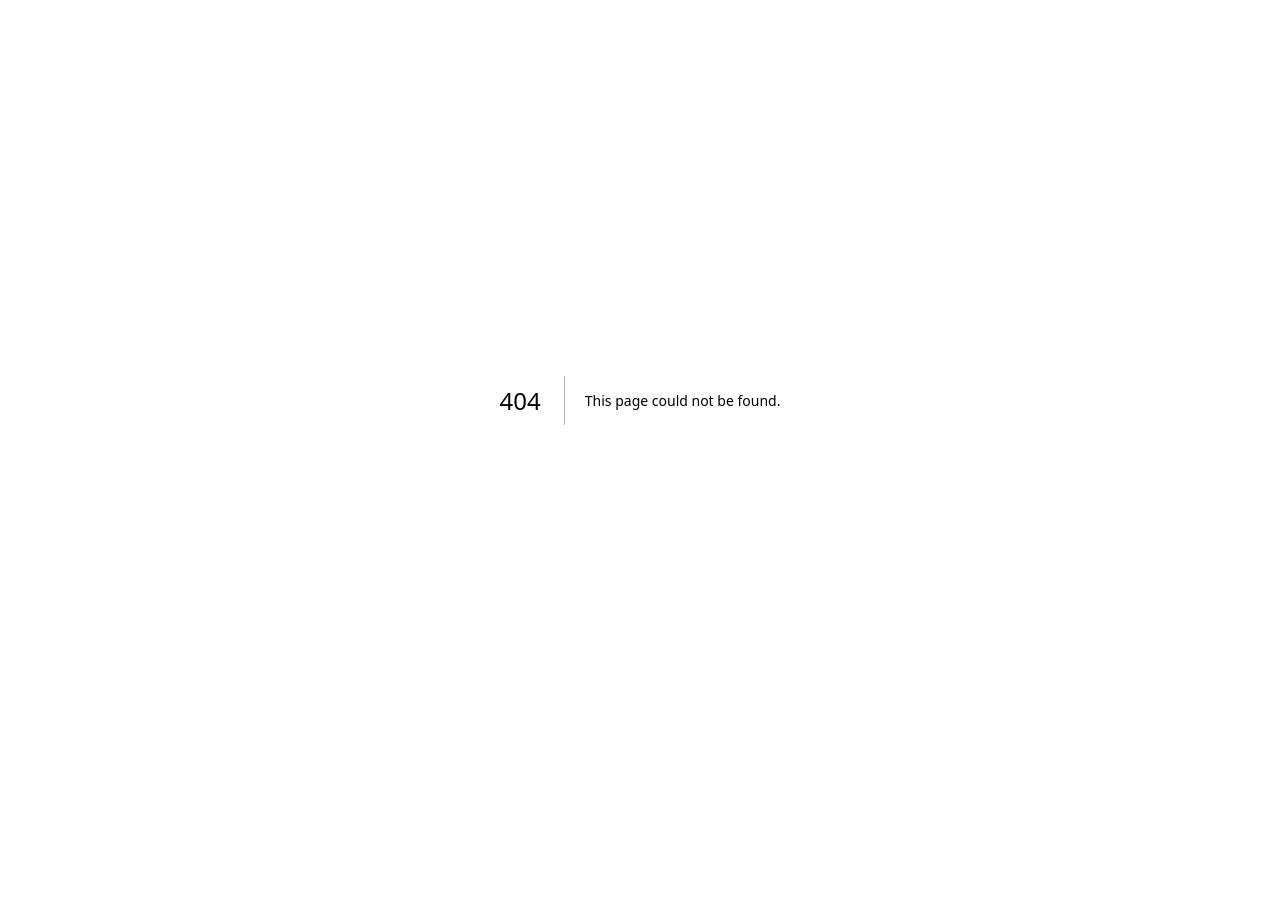
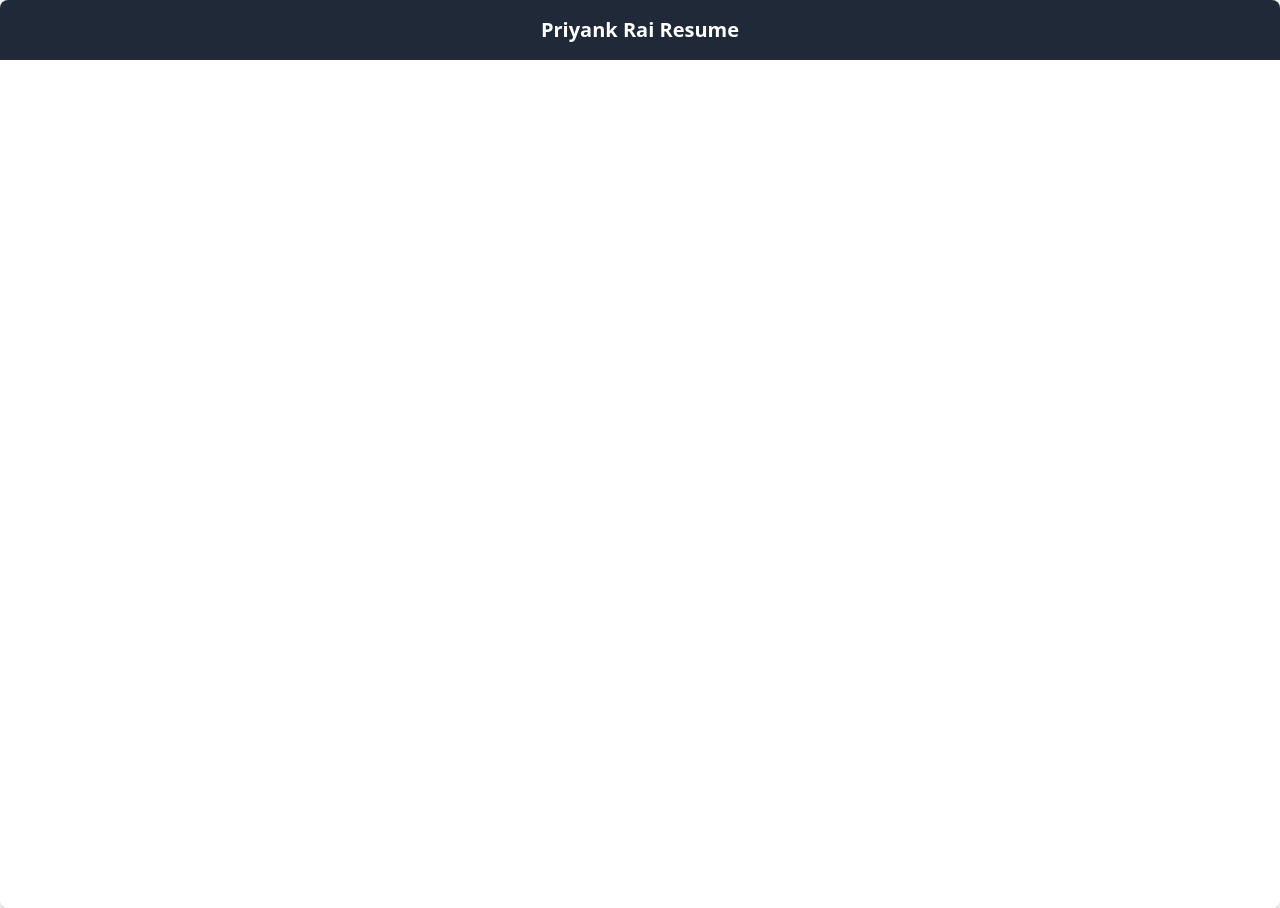
Before and after one commit to urstrulypriyank/SelfLandingPage, a Next.js app: page /edu in a window 1280 px wide. Before the commit this address had no page. Before the commit the page ends 800 px from the top, so only its background shows below. Built offline with nearby package versions, Linux system fonts and the light colour scheme.

Commit message:
pdfviewer embedding

```diff
--- a/src/components/Views/LandingPage.tsx
+++ b/src/components/Views/LandingPage.tsx
@@ -66,7 +66,7 @@ function LandingPage({}: Props) {
           </Link>
         </div>
         <Link
-          href="/docs/MyResume.pdf"
+          href="/edu"
           target="_blank"
           className="Landingbtn bg-green-500 text-white hover:text-green-900/5 font-bold hover:bg-white"
         >
--- /dev/null
+++ b/src/pages/edu.tsx
@@ -0,0 +1,32 @@
+import React from "react";
+
+type Props = {};
+
+const edu = (props: Props) => {
+  return (
+    <>
+      {/* <h1>College Documents</h1>
+      <iframe src="/docs/MyResume.pdf" className="flex w-screen h-screen" /> */}
+
+      <div className="flex items-center justify-center h-full w-screen bg-gray-100">
+        <div className="w-screen rounded-lg shadow-md overflow-hidden">
+          <div className="bg-gray-800 py-4 px-6 text-white">
+            <h1 className="text-xl font-semibold text-center">
+              Priyank Rai Resume
+            </h1>
+          </div>
+          <div className="bg-white py-6 px-6">
+            <iframe
+              src="/docs/MyResume.pdf"
+              style={{ width: "100%", height: "100vh" }}
+              className="w-full h-80"
+              title="PDF Viewer"
+            ></iframe>
+          </div>
+        </div>
+      </div>
+    </>
+  );
+};
+
+export default edu;
```
